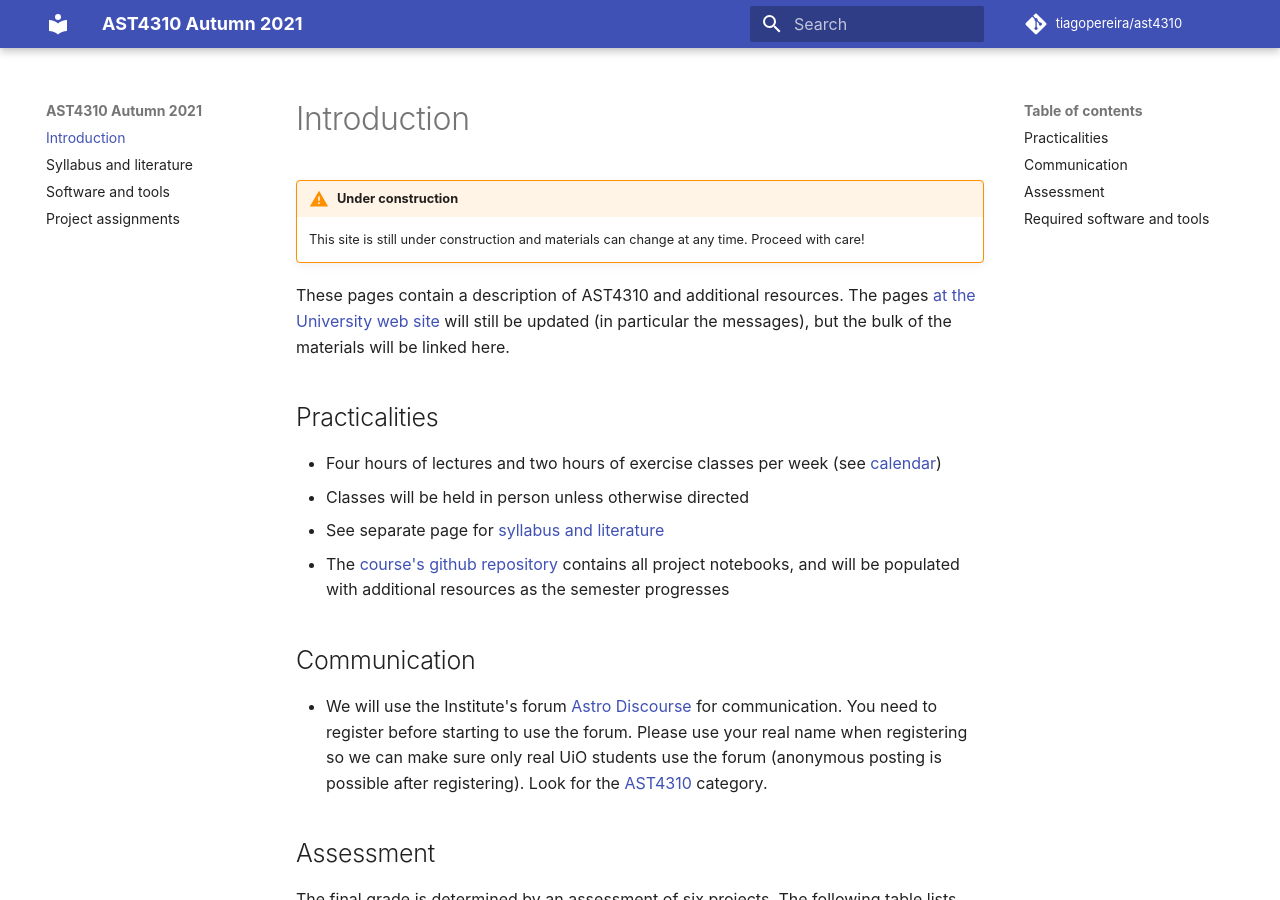
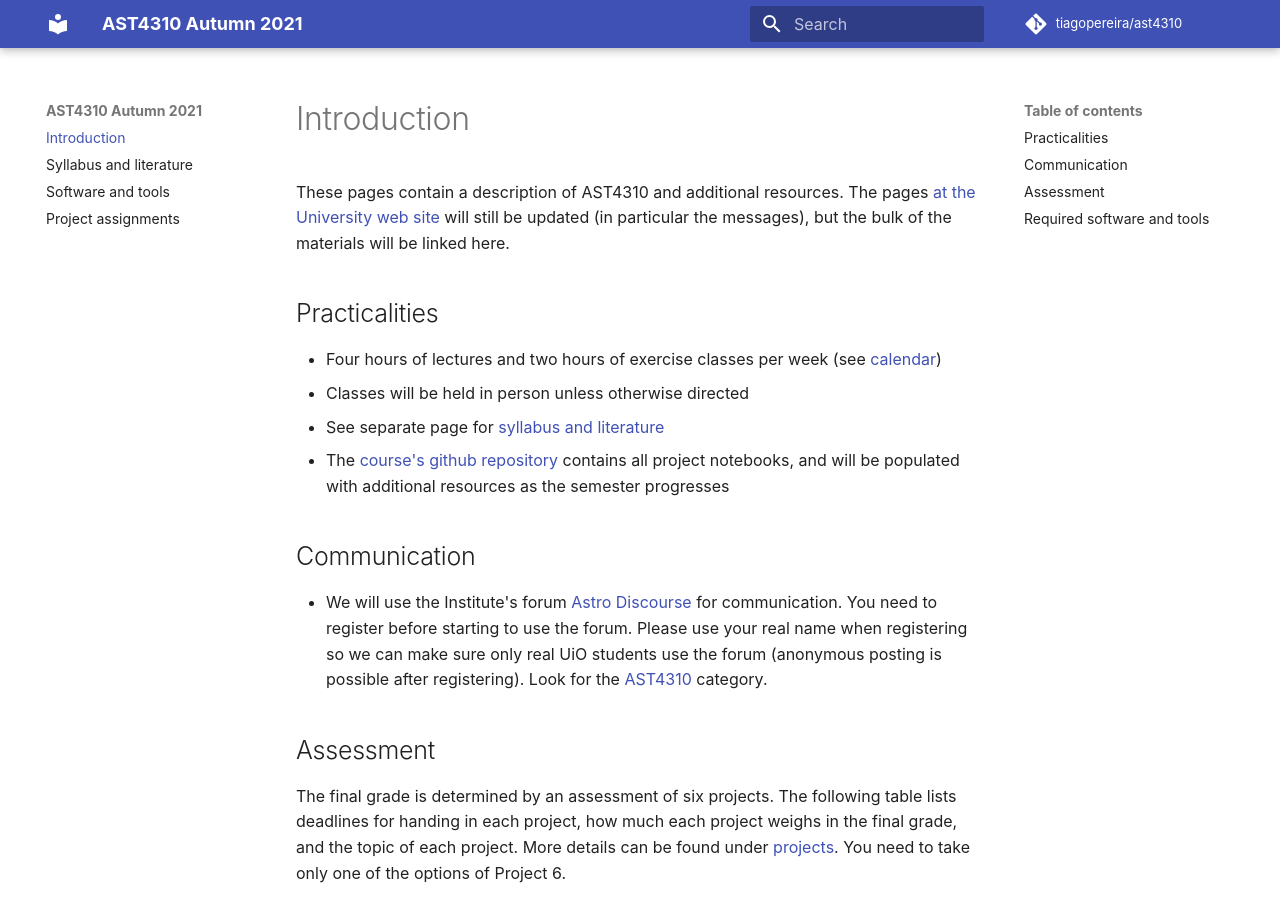
Before and after one commit to tiagopereira/ast4310_h21, an MkDocs documentation site: the page built from docs/index.md, in a window 1280 px wide and 900 px high. Built offline with MkDocs 1.6.1 and Material for MkDocs 9.7.7, drawn with Linux system fonts in a browser that asks for light colours; comment, search, counter and statistics services are not loaded.

Commit message:
Update webpage

```diff
--- a/docs/index.md
+++ b/docs/index.md
@@ -1,7 +1,4 @@
 # Introduction
-
-!!! warning "Under construction"
-    This site is still under construction and materials can change at any time. Proceed with care!
 
 These pages contain a description of AST4310 and additional resources. The pages [at the University web site](https://www.uio.no/studier/emner/matnat/astro/AST4310/h21/index.html) will still be updated (in particular the messages), but the bulk of the materials will be linked here.
 
```
Also changed, not shown: docs/tools.md (+1 -1 lines).
